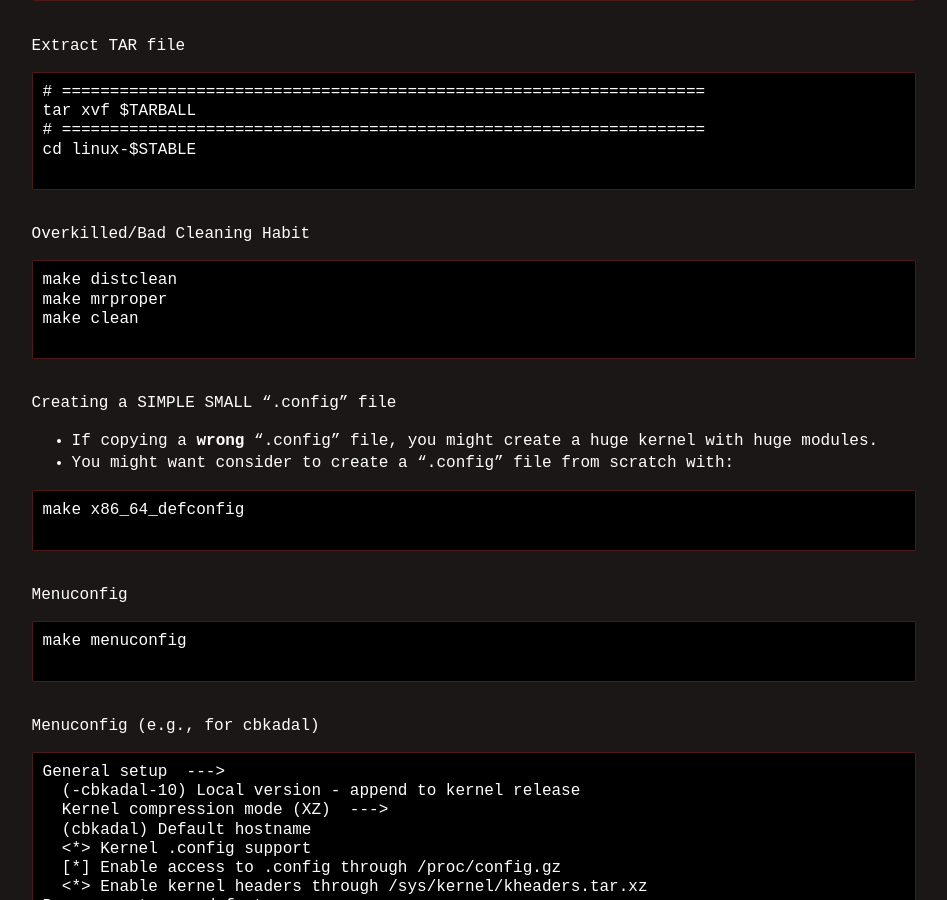
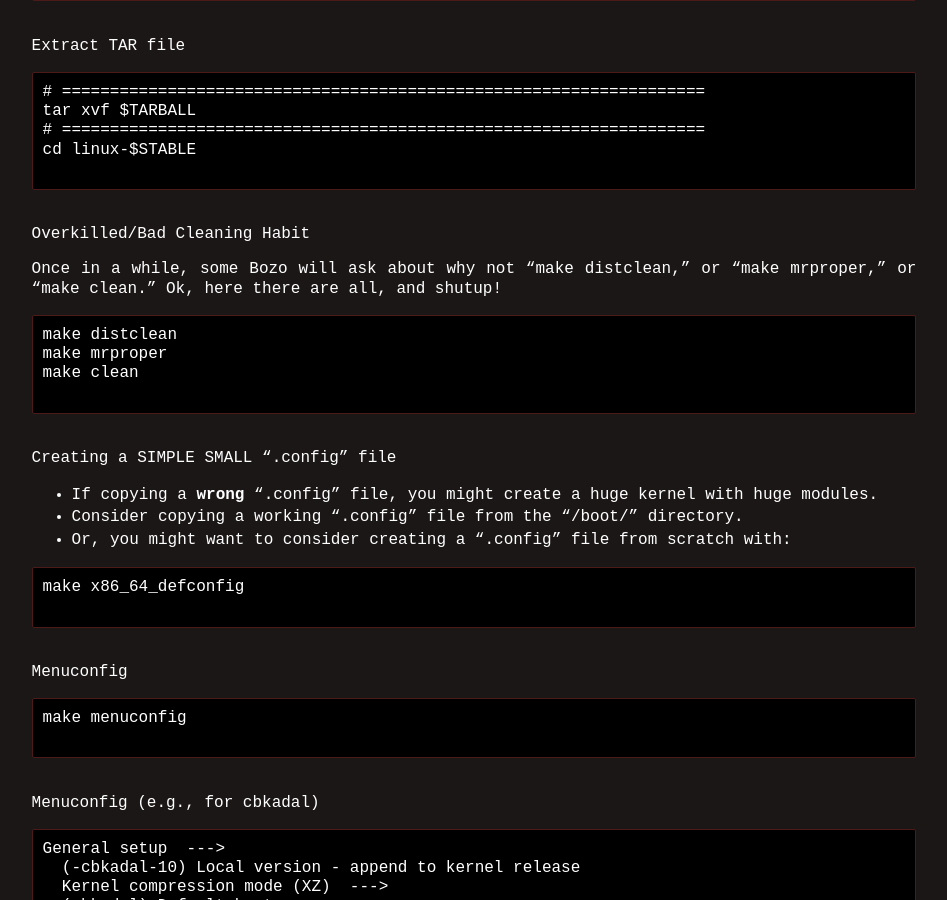
Before and after one commit to yforku/doit, a Jekyll site: the page built from 007.md, in a window 1280 px wide and 900 px high, scrolled down 1335 px. Shown: the whole window, without its empty margins (166-1113 px from the left). Built offline with Jekyll 4.4.1, drawn with Linux system fonts in a browser that asks for light colours; some of the changed text lies outside the part shown.

Commit message:
modified:   007.pmd

````diff
--- a/007.md
+++ b/007.md
@@ -71,6 +71,11 @@ cd linux-$STABLE
 
 <br id="idx05">
 Overkilled/Bad Cleaning Habit
+
+Once in a while, some Bozo will ask about why not "make distclean,"
+or "make mrproper," or "make clean."
+Ok, here there are all, and shutup!
+
 ```
 make distclean
 make mrproper
@@ -81,7 +86,8 @@ make clean
 <br id="idx06">
 Creating a SIMPLE SMALL ".config" file
 * If copying a **wrong** ".config" file, you might create a huge kernel with huge modules.
-* You might want consider to create a ".config" file from scratch with:
+* Consider copying a working ".config" file from the "/boot/" directory.
+* Or, you might want to consider creating a ".config" file from scratch with:
 
 ```
 make x86_64_defconfig
--- a/_config.yml
+++ b/_config.yml
@@ -1,4 +1,4 @@
-version:          "0035a--02-Jun-2022"
+version:          "0036--07-Jun-2022"
 copyright:        "2021-2022"
 title:            "This Is How Me Do It!"
 author:           "C. BinKadal"
````
Also changed, not shown: 004.md (+1 -1 lines), 1 other file.
